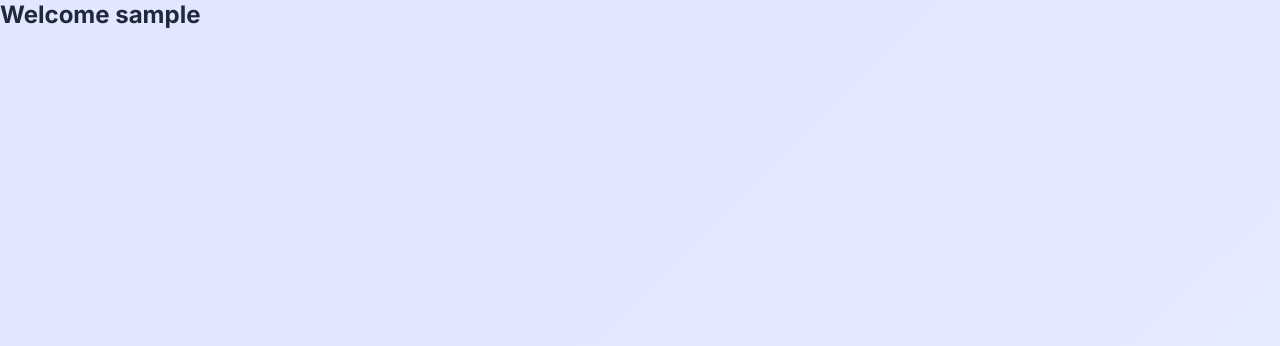
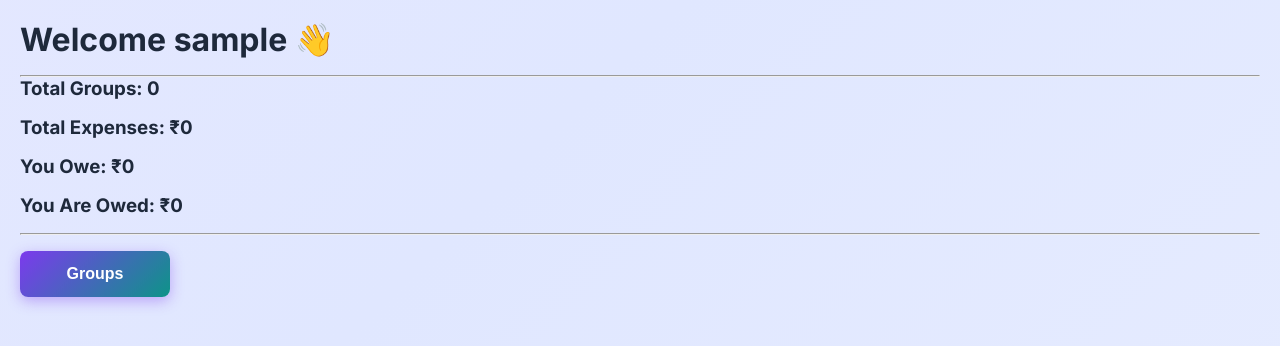
Before and after one commit to ajaygangwar945/SplitNest, a React (Vite) app in the folder frontend/: page /dashboard in a window 1280 px wide. Shown: the top 346 px of the page. Built offline with nearby package versions, Linux system fonts and the light colour scheme; no server answers; sample sign-in values are in the browser's storage.

Commit message:
feat: implement group management functionality with backend routes and frontend pages

```diff
--- a/frontend/src/pages/Dashboard.jsx
+++ b/frontend/src/pages/Dashboard.jsx
@@ -1,26 +1,25 @@
-import { useEffect, useState } from "react";
-import api from "../api/axios";
+import { useNavigate } from "react-router-dom";
 
 function Dashboard() {
-  const [stats, setStats] = useState(null);
-
-  useEffect(() => {
-    api.get("/reports/dashboard")
-      .then((res) => setStats(res.data))
-      .catch(console.error);
-  }, []);
+  const username = localStorage.getItem("username");
+  const navigate = useNavigate();
 
   return (
-    <div>
-      <h2>Welcome {localStorage.getItem("username")}</h2>
+    <div style={{ padding: "20px" }}>
+      <h1>Welcome {username || "User"} 👋</h1>
 
-      {stats && (
-        <>
-          <p>Total Groups: {stats.total_groups}</p>
-          <p>Total Expenses: {stats.total_expenses}</p>
-          <p>Total Settlements: {stats.total_settlements}</p>
-        </>
-      )}
+      <hr />
+
+      <div>
+        <h3>Total Groups: 0</h3>
+        <h3>Total Expenses: ₹0</h3>
+        <h3>You Owe: ₹0</h3>
+        <h3>You Are Owed: ₹0</h3>
+      </div>
+
+      <hr />
+
+      <button className="btn-primary" style={{ maxWidth: "150px" }} onClick={() => navigate("/groups")}>Groups</button>
     </div>
   );
 }
--- a/frontend/src/pages/Groups.jsx
+++ b/frontend/src/pages/Groups.jsx
@@ -0,0 +1,68 @@
+import { useEffect, useState } from "react";
+import axios from "../api/axios";
+
+function Groups() {
+  const [groups, setGroups] = useState([]);
+  const [groupName, setGroupName] = useState("");
+
+  const fetchGroups = async () => {
+    try {
+      const response = await axios.get("/groups");
+      setGroups(response.data);
+    } catch (error) {
+      console.error(error);
+    }
+  };
+
+  const createGroup = async () => {
+    try {
+      await axios.post("/groups", {
+        group_name: groupName,
+      });
+
+      setGroupName("");
+      fetchGroups();
+    } catch (error) {
+      console.error(error);
+    }
+  };
+
+  useEffect(() => {
+    fetchGroups();
+  }, []);
+
+  return (
+    <div style={{ padding: "20px" }}>
+      <h1>Groups</h1>
+
+      <input
+        type="text"
+        className="form-control"
+        style={{ maxWidth: "300px", display: "inline-block", marginRight: "10px" }}
+        placeholder="Enter Group Name"
+        value={groupName}
+        onChange={(e) => setGroupName(e.target.value)}
+      />
+
+      <button className="btn-primary" style={{ maxWidth: "150px" }} onClick={createGroup}>
+        Create Group
+      </button>
+
+      <hr style={{ margin: "20px 0", borderColor: "var(--border-color)" }} />
+
+      <h2>My Groups</h2>
+
+      {groups.length === 0 ? (
+        <p>You don't have any groups yet.</p>
+      ) : (
+        groups.map((group) => (
+          <div key={group.id} style={{ padding: "10px", background: "var(--card-bg)", borderRadius: "8px", marginBottom: "10px", boxShadow: "var(--shadow-sm)" }}>
+            {group.group_name}
+          </div>
+        ))
+      )}
+    </div>
+  );
+}
+
+export default Groups;
--- a/frontend/src/routes/AppRoutes.jsx
+++ b/frontend/src/routes/AppRoutes.jsx
@@ -4,6 +4,7 @@ import { Toaster } from "react-hot-toast";
 import Login from "../pages/Login";
 import Register from "../pages/Register";
 import Dashboard from "../pages/Dashboard";
+import Groups from "../pages/Groups";
 import ProtectedRoute from "../components/ProtectedRoute";
 
 function AppRoutes() {
@@ -23,6 +24,15 @@ function AppRoutes() {
             </ProtectedRoute>
           }
         />
+
+        <Route
+          path="/groups"
+          element={
+            <ProtectedRoute>
+              <Groups />
+            </ProtectedRoute>
+          }
+        />
       </Routes>
     </BrowserRouter>
   );
```
Also changed, not shown: 1 other file (tests, documents, lock files or other folders).
